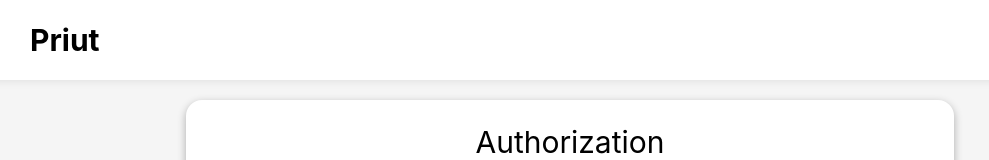
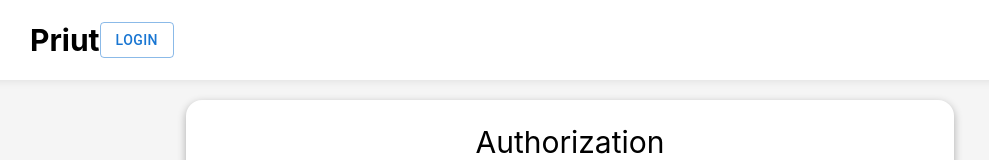
Before and after one commit to codevoke/priut, a React (Create React App) app in the folder client/: page /login in a window 1280 px wide. Shown: the top 160 px of the page, without its empty margins (70-1059 px from the left). Built offline with nearby package versions, Linux system fonts and the light colour scheme; the HTML template or start-up script is replaced by a standard one.

Commit message:
Update Header.js

```diff
--- a/client/src/DesktopVersion/Header.js
+++ b/client/src/DesktopVersion/Header.js
@@ -1,3 +1,4 @@
+import { Button } from "@mui/material"
 import './css/Header.css';
 
 export default function Header () {
@@ -5,6 +6,7 @@ export default function Header () {
     return (
         <div className="Header">
             <div className='title'>Priut</div>
+            <Button variant="outlined">Login</Button>
         </div>
     )
 }
```
